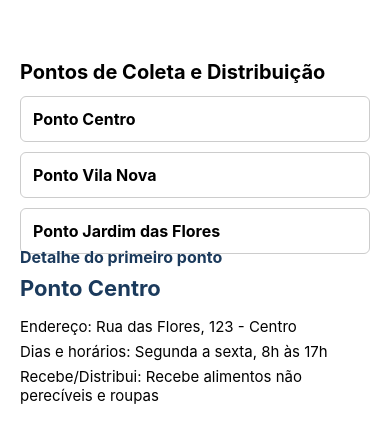
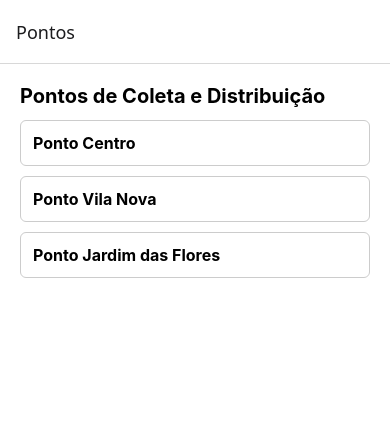
Before and after one commit to hatusgts/instituto-mao-amiga, a React Native app: screen / in a window 390 px wide. Shown: the top 442 px of the page. Built offline with nearby package versions, Linux system fonts and the light colour scheme.

Commit message:
Adiciona navegacao entre lista e detalhe dos pontos
closes #2

```diff
--- a/App.tsx
+++ b/App.tsx
@@ -1,5 +1,7 @@
 import { StatusBar } from 'expo-status-bar';
-import { StyleSheet, Text, View, ScrollView } from 'react-native';
+import { StyleSheet, Text, View, ScrollView, TouchableOpacity } from 'react-native';
+import { NavigationContainer } from '@react-navigation/native';
+import { createNativeStackNavigator } from '@react-navigation/native-stack';
 
 type Ponto = {
   id: string;
@@ -8,6 +10,8 @@ type Ponto = {
   diasHorarios: string;
   recebeDistribui: string;
 };
+
+const Stack = createNativeStackNavigator();
 
 const pontosMock: Ponto[] = [
   {
@@ -33,11 +37,11 @@ const pontosMock: Ponto[] = [
   },
 ];
 
-function PontoItem({ ponto }: { ponto: Ponto }) {
+function PontoItem({ ponto, onPress }: { ponto: Ponto; onPress: () => void }) {
   return (
-    <View style={styles.itemLista}>
+    <TouchableOpacity style={styles.itemLista} onPress={onPress}>
       <Text style={styles.itemNome}>{ponto.nome}</Text>
-    </View>
+    </TouchableOpacity>
   );
 }
 
@@ -52,29 +56,43 @@ function DetalhePonto({ ponto }: { ponto: Ponto }) {
   );
 }
 
-function TelaListaPontos() {
+function TelaListaPontos({ navigation }: any) {
   return (
-    <View style={styles.container}>
-      <Text style={styles.titulo}>Pontos de Coleta e Distribuição</Text>
-      {pontosMock.map((ponto) => (
-        <PontoItem key={ponto.id} ponto={ponto} />
-      ))}
-    </View>
+    <ScrollView style={styles.scroll}>
+      <View style={styles.container}>
+        <Text style={styles.titulo}>Pontos de Coleta e Distribuição</Text>
+        {pontosMock.map((ponto) => (
+          <PontoItem
+            key={ponto.id}
+            ponto={ponto}
+            onPress={() => navigation.navigate('Detalhe', { id: ponto.id })}
+          />
+        ))}
+      </View>
+    </ScrollView>
   );
 }
 
-function TelaDetalhePonto() {
-  return <DetalhePonto ponto={pontosMock[0]} />;
+function TelaDetalhePonto({ route }: any) {
+  const { id } = route.params;
+  const ponto = pontosMock.find((p) => p.id === id);
+
+  return (
+    <ScrollView style={styles.scroll}>
+      <DetalhePonto ponto={ponto as Ponto} />
+    </ScrollView>
+  );
 }
 
 export default function App() {
   return (
-    <ScrollView style={styles.scroll}>
+    <NavigationContainer>
       <StatusBar style="auto" />
-      <TelaListaPontos />
-      <Text style={styles.separador}>Detalhe do primeiro ponto</Text>
-      <TelaDetalhePonto />
-    </ScrollView>
+      <Stack.Navigator>
+        <Stack.Screen name="Lista" component={TelaListaPontos} options={{ title: 'Pontos' }} />
+        <Stack.Screen name="Detalhe" component={TelaDetalhePonto} options={{ title: 'Detalhe do Ponto' }} />
+      </Stack.Navigator>
+    </NavigationContainer>
   );
 }
 
@@ -82,7 +100,7 @@ const styles = StyleSheet.create({
   scroll: {
     flex: 1,
     backgroundColor: '#fff',
-    paddingTop: 60,
+    paddingTop: 20,
   },
   container: {
     flex: 1,
@@ -92,14 +110,6 @@ const styles = StyleSheet.create({
     fontSize: 20,
     fontWeight: 'bold',
     marginBottom: 12,
-  },
-  separador: {
-    fontSize: 16,
-    fontWeight: 'bold',
-    marginTop: 20,
-    marginBottom: 8,
-    paddingHorizontal: 20,
-    color: '#1B3A5C',
   },
   itemLista: {
     marginBottom: 10,
--- a/package.json
+++ b/package.json
@@ -9,10 +9,14 @@
     "web": "expo start --web"
   },
   "dependencies": {
+    "@react-navigation/native": "^7.3.16",
+    "@react-navigation/native-stack": "^7.18.8",
     "expo": "~54.0.35",
     "expo-status-bar": "~3.0.9",
     "react": "19.1.0",
-    "react-native": "0.81.5"
+    "react-native": "0.81.5",
+    "react-native-safe-area-context": "~5.6.0",
+    "react-native-screens": "~4.16.0"
   },
   "devDependencies": {
     "@types/react": "~19.1.0",
```
Also changed, not shown: 1 other file (tests, documents, lock files or other folders).
